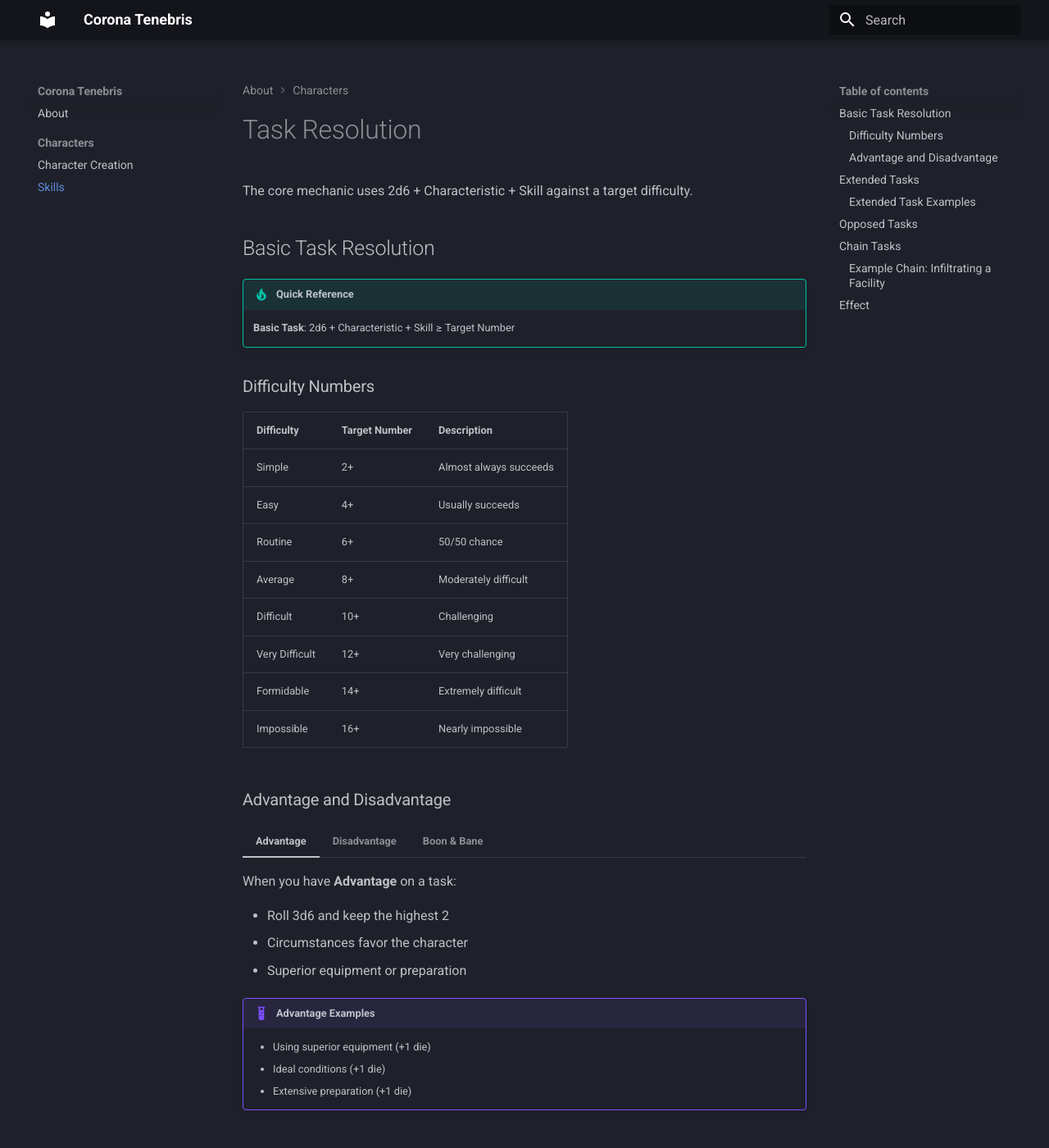
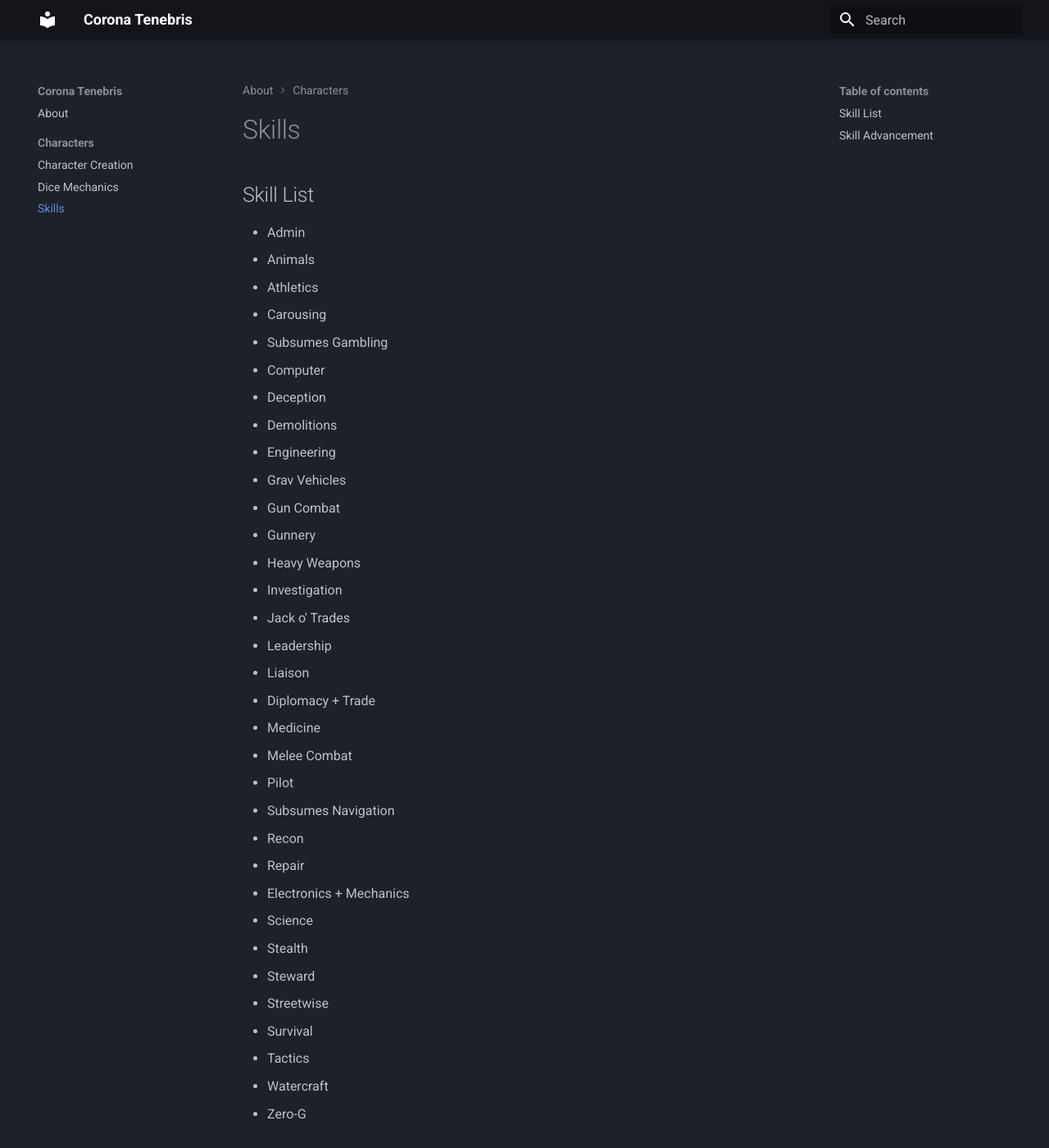
Before and after one commit to The-Chaos-Consortium/corona-tenebris, an MkDocs documentation site: the page built from docs/skills.md, in a window 1280 px wide and 1400 px high. Shown: the whole window at 82% size. Built offline with MkDocs 1.6.1 and Material for MkDocs 9.7.7, drawn with Linux system fonts in a browser that asks for light colours; some of the changed text lies outside the part shown.

Commit message:
docs: temp work

````diff
--- /dev/null
+++ b/docs/dice-mechanics.md
@@ -0,0 +1,127 @@
+# Task Resolution
+
+The core mechanic uses 2d6 + Characteristic + Skill against a target difficulty.
+
+## Basic Task Resolution
+
+!!! tip "Quick Reference"
+    **Basic Task**: 2d6 + Characteristic + Skill ≥ Target Number
+
+### Difficulty Numbers
+
+| Difficulty | Target Number | Description |
+|------------|---------------|-------------|
+| Simple     | 2+           | Almost always succeeds |
+| Easy       | 4+           | Usually succeeds |
+| Routine    | 6+           | 50/50 chance |
+| Average    | 8+           | Moderately difficult |
+| Difficult  | 10+          | Challenging |
+| Very Difficult | 12+      | Very challenging |
+| Formidable | 14+          | Extremely difficult |
+| Impossible | 16+          | Nearly impossible |
+
+### Advantage and Disadvantage
+
+=== "Advantage"
+
+    When you have **Advantage** on a task:
+
+    - Roll 3d6 and keep the highest 2
+    - Circumstances favor the character
+    - Superior equipment or preparation
+
+    !!! example "Advantage Examples"
+        - Using superior equipment (+1 die)
+        - Ideal conditions (+1 die)
+        - Extensive preparation (+1 die)
+
+=== "Disadvantage"
+
+    When you have **Disadvantage** on a task:
+
+    - Roll 3d6 and keep the lowest 2
+    - Circumstances work against the character
+    - Poor equipment or conditions
+
+    !!! warning "Disadvantage Examples"
+        - Using makeshift equipment (-1 die)
+        - Poor conditions (-1 die)
+        - Working under pressure (-1 die)
+
+=== "Boon & Bane"
+
+    Alternative to Advantage/Disadvantage:
+
+    - **Boon**: +1 to the roll
+    - **Bane**: -1 to the roll
+    - Multiple boons and banes cancel out
+
+## Extended Tasks
+
+Some tasks require multiple successes over time.
+
+!!! info "Extended Task Procedure"
+    1. Determine the number of successes needed
+    2. Set the time interval between attempts
+    3. Make repeated task rolls
+    4. Track successes and time elapsed
+
+### Extended Task Examples
+
+| Task Type | Successes Needed | Time Interval | Skill Used |
+|-----------|------------------|---------------|------------|
+| Research Project | 6 | 1 day | Investigate |
+| Repair Starship | 8 | 1 hour | Engineering |
+| Plan Heist | 4 | 1 week | Tactics |
+| Medical Treatment | 3 | 10 minutes | Medicine |
+
+## Opposed Tasks
+
+When characters work against each other directly.
+
+```
+Attacker: 2d6 + Characteristic + Skill
+Defender: 2d6 + Characteristic + Skill
+
+Higher total wins. Ties favor the defender.
+```
+
+!!! note "Opposed Task Examples"
+    - **Stealth vs Perception**: Hiding from guards
+    - **Deception vs Insight**: Lying convincingly
+    - **Athletics vs Athletics**: Wrestling match
+    - **Pilot vs Pilot**: Starship chase
+
+## Chain Tasks
+
+Multiple related tasks that build on each other.
+
+!!! success "Chain Task Benefits"
+    - Success on previous task: +1 to next task
+    - Exceptional success (Effect 6+): +2 to next task
+    - Failure on previous task: -1 to next task
+
+### Example Chain: Infiltrating a Facility
+
+1. **Recon** (Investigate): Gather information about security
+2. **Planning** (Tactics): Develop infiltration plan
+3. **Bypass Security** (Electronics): Disable alarms
+4. **Stealth** (Stealth): Move through facility undetected
+5. **Access Terminal** (Computer): Retrieve data
+
+## Effect
+
+The margin of success determines additional benefits.
+
+| Effect | Result |
+|--------|--------|
+| 0      | Marginal success |
+| 1-2    | Average success |
+| 3-5    | Good success |
+| 6+     | Exceptional success |
+
+!!! tip "Using Effect"
+    - **Combat**: Extra damage
+    - **Social**: Additional information or favors
+    - **Technical**: Faster completion or better quality
+    - **Investigation**: More clues or deeper insights
--- a/docs/skills.md
+++ b/docs/skills.md
@@ -1,127 +1,38 @@
-# Task Resolution
+# Skills
 
-The core mechanic uses 2d6 + Characteristic + Skill against a target difficulty.
+## Skill List
+- Admin
+- Animals
+- Athletics
+- Carousing
+  - Subsumes Gambling
+- Computer
+- Deception
+- Demolitions
+- Engineering
+- Grav Vehicles
+- Gun Combat
+- Gunnery
+- Heavy Weapons
+- Investigation
+- Jack o' Trades
+- Leadership
+- Liaison
+  - Diplomacy + Trade
+- Medicine
+- Melee Combat
+- Pilot
+  - Subsumes Navigation
+- Recon
+- Repair
+  - Electronics + Mechanics
+- Science
+- Stealth
+- Steward
+- Streetwise
+- Survival
+- Tactics
+- Watercraft
+- Zero-G
 
-## Basic Task Resolution
-
-!!! tip "Quick Reference"
-    **Basic Task**: 2d6 + Characteristic + Skill ≥ Target Number
-
-### Difficulty Numbers
-
-| Difficulty | Target Number | Description |
-|------------|---------------|-------------|
-| Simple     | 2+           | Almost always succeeds |
-| Easy       | 4+           | Usually succeeds |
-| Routine    | 6+           | 50/50 chance |
-| Average    | 8+           | Moderately difficult |
-| Difficult  | 10+          | Challenging |
-| Very Difficult | 12+      | Very challenging |
-| Formidable | 14+          | Extremely difficult |
-| Impossible | 16+          | Nearly impossible |
-
-### Advantage and Disadvantage
-
-=== "Advantage"
-
-    When you have **Advantage** on a task:
-
-    - Roll 3d6 and keep the highest 2
-    - Circumstances favor the character
-    - Superior equipment or preparation
-
-    !!! example "Advantage Examples"
-        - Using superior equipment (+1 die)
-        - Ideal conditions (+1 die)
-        - Extensive preparation (+1 die)
-
-=== "Disadvantage"
-
-    When you have **Disadvantage** on a task:
-
-    - Roll 3d6 and keep the lowest 2
-    - Circumstances work against the character
-    - Poor equipment or conditions
-
-    !!! warning "Disadvantage Examples"
-        - Using makeshift equipment (-1 die)
-        - Poor conditions (-1 die)
-        - Working under pressure (-1 die)
-
-=== "Boon & Bane"
-
-    Alternative to Advantage/Disadvantage:
-
-    - **Boon**: +1 to the roll
-    - **Bane**: -1 to the roll
-    - Multiple boons and banes cancel out
-
-## Extended Tasks
-
-Some tasks require multiple successes over time.
-
-!!! info "Extended Task Procedure"
-    1. Determine the number of successes needed
-    2. Set the time interval between attempts
-    3. Make repeated task rolls
-    4. Track successes and time elapsed
-
-### Extended Task Examples
-
-| Task Type | Successes Needed | Time Interval | Skill Used |
-|-----------|------------------|---------------|------------|
-| Research Project | 6 | 1 day | Investigate |
-| Repair Starship | 8 | 1 hour | Engineering |
-| Plan Heist | 4 | 1 week | Tactics |
-| Medical Treatment | 3 | 10 minutes | Medicine |
-
-## Opposed Tasks
-
-When characters work against each other directly.
-
-```
-Attacker: 2d6 + Characteristic + Skill
-Defender: 2d6 + Characteristic + Skill
-
-Higher total wins. Ties favor the defender.
-```
-
-!!! note "Opposed Task Examples"
-    - **Stealth vs Perception**: Hiding from guards
-    - **Deception vs Insight**: Lying convincingly
-    - **Athletics vs Athletics**: Wrestling match
-    - **Pilot vs Pilot**: Starship chase
-
-## Chain Tasks
-
-Multiple related tasks that build on each other.
-
-!!! success "Chain Task Benefits"
-    - Success on previous task: +1 to next task
-    - Exceptional success (Effect 6+): +2 to next task
-    - Failure on previous task: -1 to next task
-
-### Example Chain: Infiltrating a Facility
-
-1. **Recon** (Investigate): Gather information about security
-2. **Planning** (Tactics): Develop infiltration plan
-3. **Bypass Security** (Electronics): Disable alarms
-4. **Stealth** (Stealth): Move through facility undetected
-5. **Access Terminal** (Computer): Retrieve data
-
-## Effect
-
-The margin of success determines additional benefits.
-
-| Effect | Result |
-|--------|--------|
-| 0      | Marginal success |
-| 1-2    | Average success |
-| 3-5    | Good success |
-| 6+     | Exceptional success |
-
-!!! tip "Using Effect"
-    - **Combat**: Extra damage
-    - **Social**: Additional information or favors
-    - **Technical**: Faster completion or better quality
-    - **Investigation**: More clues or deeper insights
+## Skill Advancement
--- a/mkdocs.yml
+++ b/mkdocs.yml
@@ -79,6 +79,7 @@ nav:
   - About: index.md
   - Characters:
     - Character Creation: character-creation.md
+    - Dice Mechanics: dice-mechanics.md
     - Skills: skills.md
 
 # Custom CSS for TTRPG styling
````
Also changed, not shown: docs/character-creation.md (+4 -0 lines).
